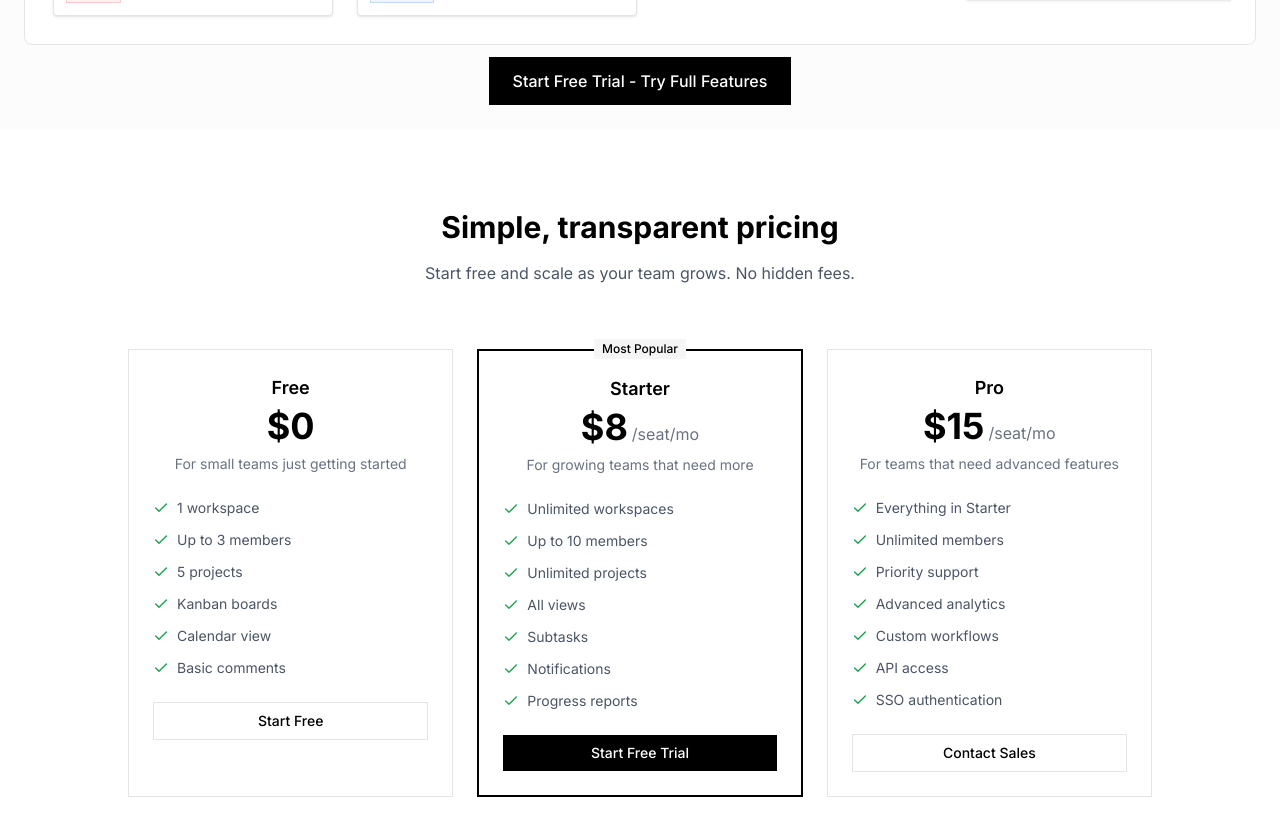
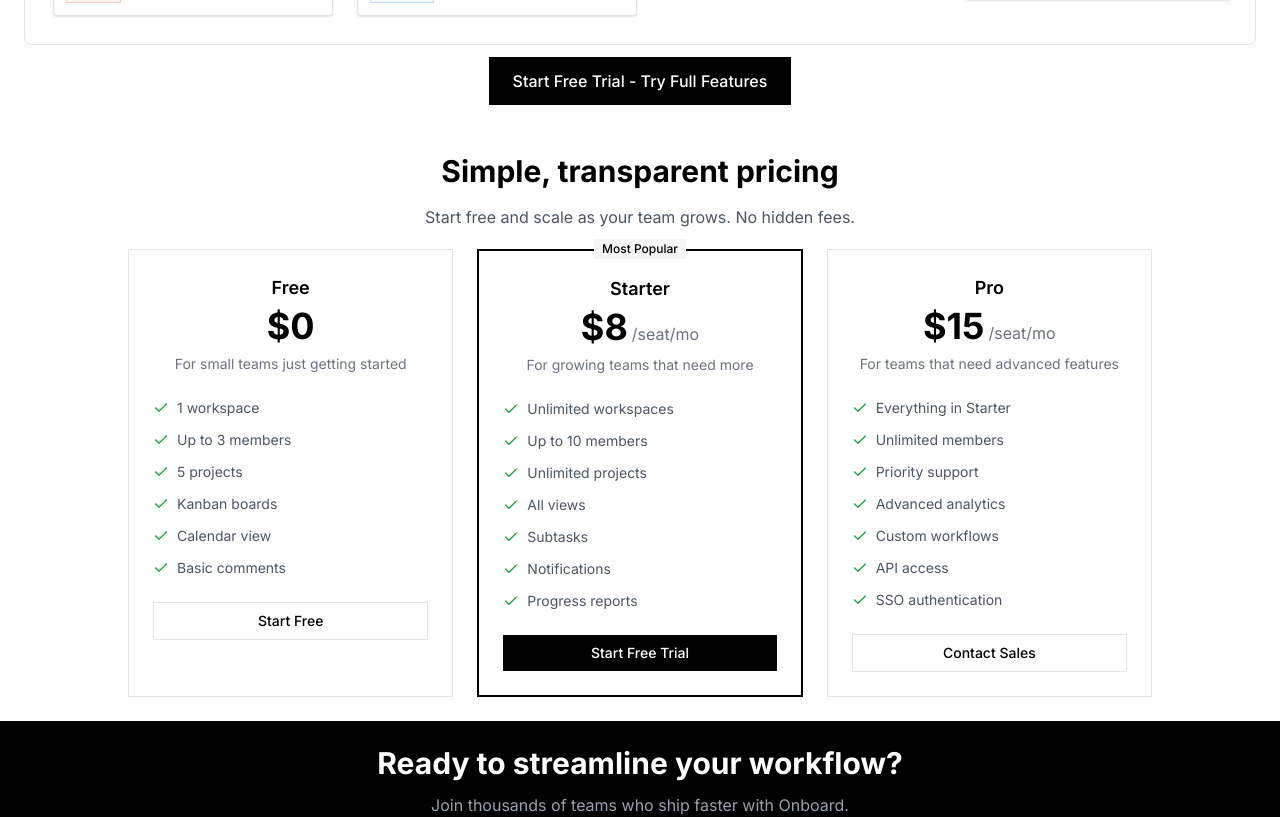
Before and after one commit to samuel-sarmah/onboad, a Next.js app: page / in a window 1280 px wide. Shown: the part 980-1797 px from the top of the page. Built offline with nearby package versions, Linux system fonts and the light colour scheme.

Commit message:
Reduce Pricing padding

```diff
--- a/src/components/landing/Pricing.tsx
+++ b/src/components/landing/Pricing.tsx
@@ -1,3 +1,4 @@
+import Link from "next/link";
 import { Button, Card, Badge } from "@/components/ui";
 import { Check } from "lucide-react";
 
@@ -54,9 +55,9 @@ const plans = [
 
 export function Pricing() {
   return (
-    <section id="pricing" className="py-20 px-6">
+    <section id="pricing" className="py-6 px-6">
       <div className="max-w-6xl mx-auto">
-        <div className="text-center mb-16">
+        <div className="text-center mb-5">
           <h2 className="text-3xl font-bold text-primary mb-4">
             Simple, transparent pricing
           </h2>
@@ -96,9 +97,11 @@ export function Pricing() {
                 ))}
               </ul>
 
-              <Button variant={plan.variant} className="w-full">
-                {plan.cta}
-              </Button>
+              <Link href="/signup" className="block">
+                <Button variant={plan.variant} className="w-full">
+                  {plan.cta}
+                </Button>
+              </Link>
             </Card>
           ))}
         </div>
```
